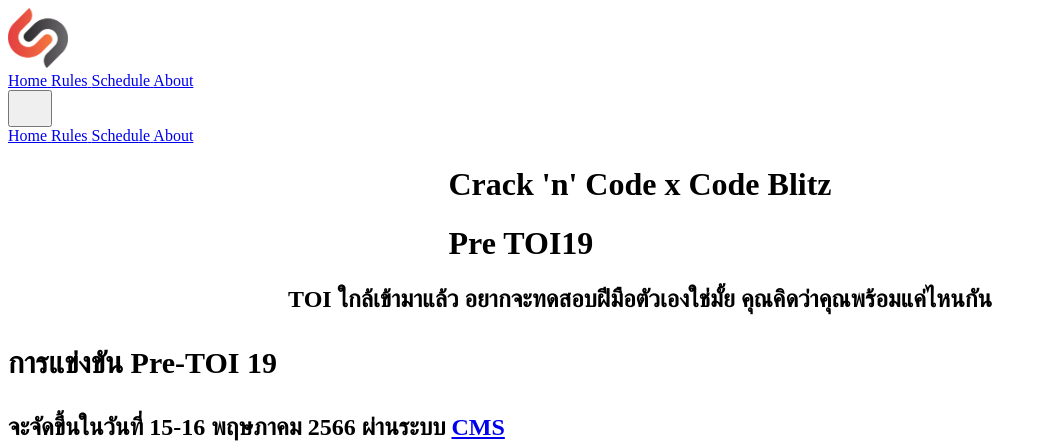
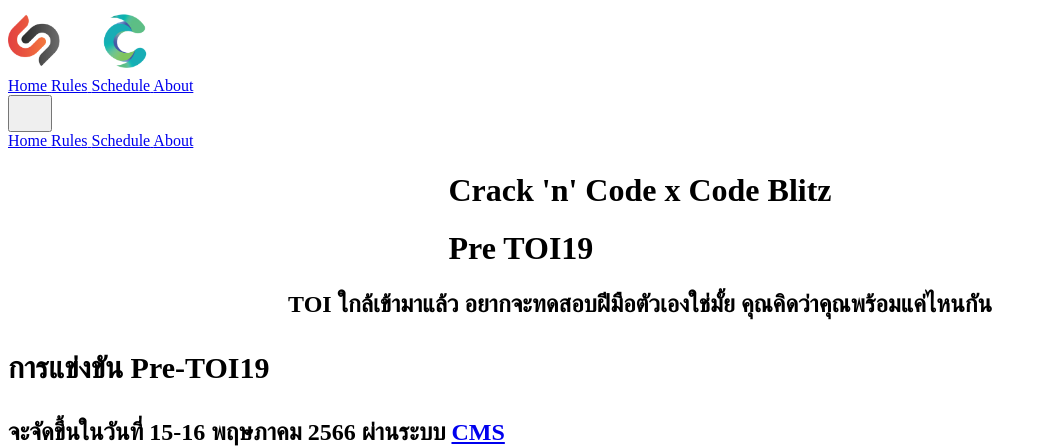
Before and after one commit to crackncode-th/pretoi19-site, a SvelteKit app: page / in a window 1280 px wide. Shown: the top 448 px of the page, without its empty margins (0-1047 px from the left). Built offline with nearby package versions, Linux system fonts and the light colour scheme; some icons are missing; a web font is replaced by a local one.

Commit message:
feat: new logo

```diff
--- a/src/app.html
+++ b/src/app.html
@@ -2,9 +2,12 @@
 <html lang="en">
 	<head>
 		<meta charset="utf-8" />
-		<title>Crack 'n' Code Pre TOI19</title>
+		<title>Pre TOI 19</title>
 		<meta name="description" content="การแข่งขัน Crack 'n' Code ในวันที่ xx-xx พฤษภาคม 2566" />
-		<link rel="icon" href="%sveltekit.assets%/crackncode.webp" />
+		<!--
+      <link rel="icon" href="%sveltekit.assets%/crackncode.webp" />
+		-->
+		<link rel="icon" href="%sveltekit.assets%/cncxcodeblitz.png" />
 		<meta name="viewport" content="width=device-width, initial-scale=1" />
 		<link rel="stylesheet" href="https://fonts.googleapis.com/css?family=IBM+Plex+Sans+Thai" />
 		%sveltekit.head%
--- a/src/components/layout/NavBar.svelte
+++ b/src/components/layout/NavBar.svelte
@@ -24,12 +24,14 @@
 <nav class="app-width mx-auto mt-8 flex select-none flex-row items-center justify-between p-4">
 	<div class="left">
 		<a href="/" class="flex items-center transition-colors hover:text-neutral-300 lg:gap-3">
-			<img
-				class="scale-[.66] cursor-pointer lg:scale-100"
-				src="/crackncode.webp"
-				width="60"
-				alt="CracknCode Logo"
-			/>
+			<div class="relative">
+				<img
+					class="scale-[.66] cursor-pointer lg:scale-100"
+					src="/logo.png"
+					width="150"
+					alt="CracknCode Logo"
+				/>
+			</div>
 		</a>
 	</div>
 
--- a/src/routes/+page.svelte
+++ b/src/routes/+page.svelte
@@ -12,7 +12,7 @@
 </script>
 
 <svelte:head>
-	<title>Crack 'n' Code Thailand</title>
+	<title>Crack 'n' Code x Code Blitz Pre TOI19</title>
 	<meta name="description" content="Crack 'n' Code is online programming contest organizer" />
 </svelte:head>
 
@@ -31,7 +31,7 @@
 	</CncText>
 
 	<FloatIn delay={200}>
-		<h3 class="topic my-3">การแข่งขัน Pre-TOI 19</h3>
+		<h3 class="topic my-3">การแข่งขัน Pre-TOI19</h3>
 		<h2>
 			จะจัดขึ้นในวันที่ 15-16 พฤษภาคม 2566 ผ่านระบบ
 			<span class="blue-link"><a href="https://cms-dev.github.io/" {...ext}>CMS</a></span>
```
Also changed, not shown: static/cncxcodeblitz.png (added), static/logo.png (added).
